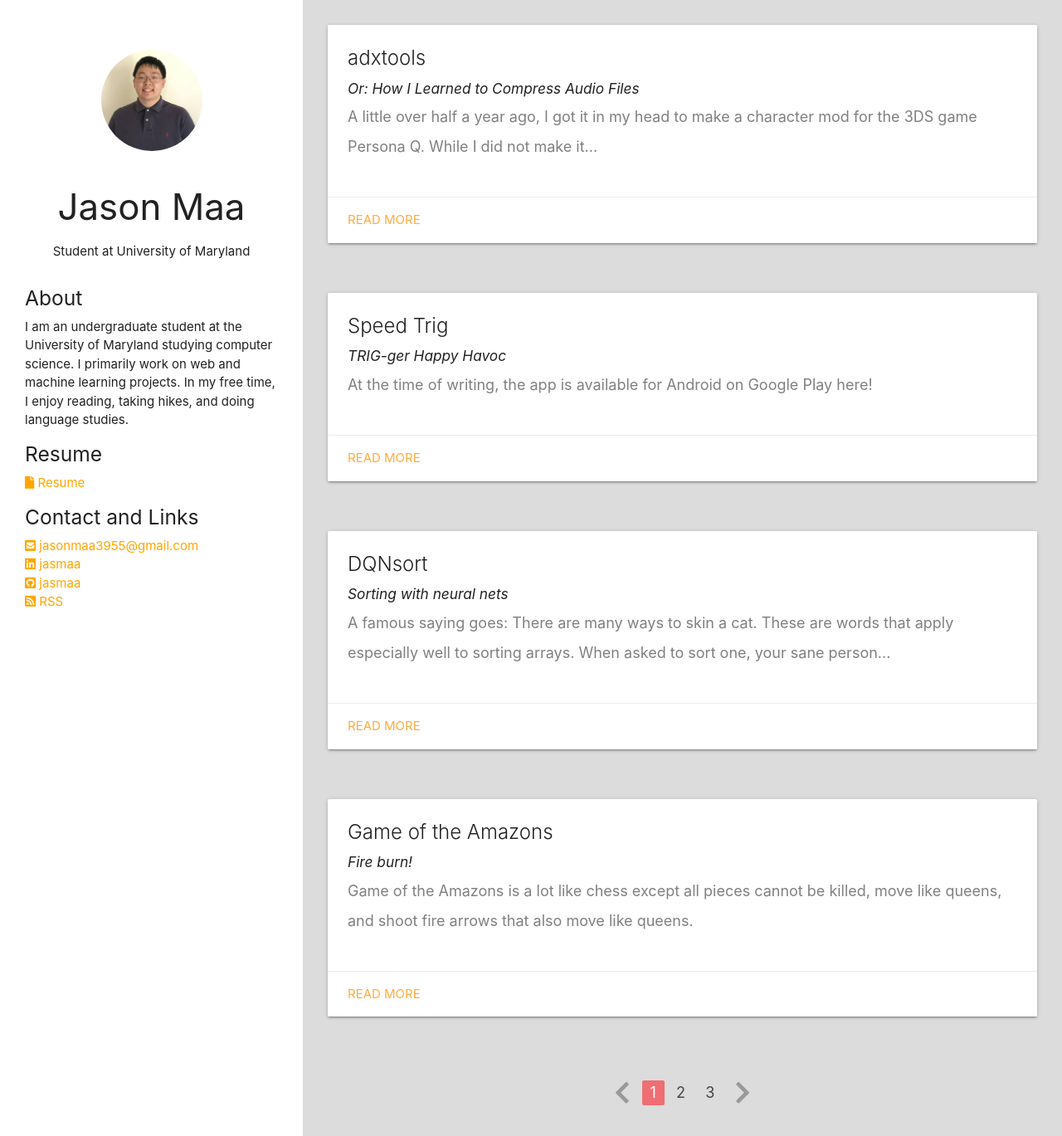
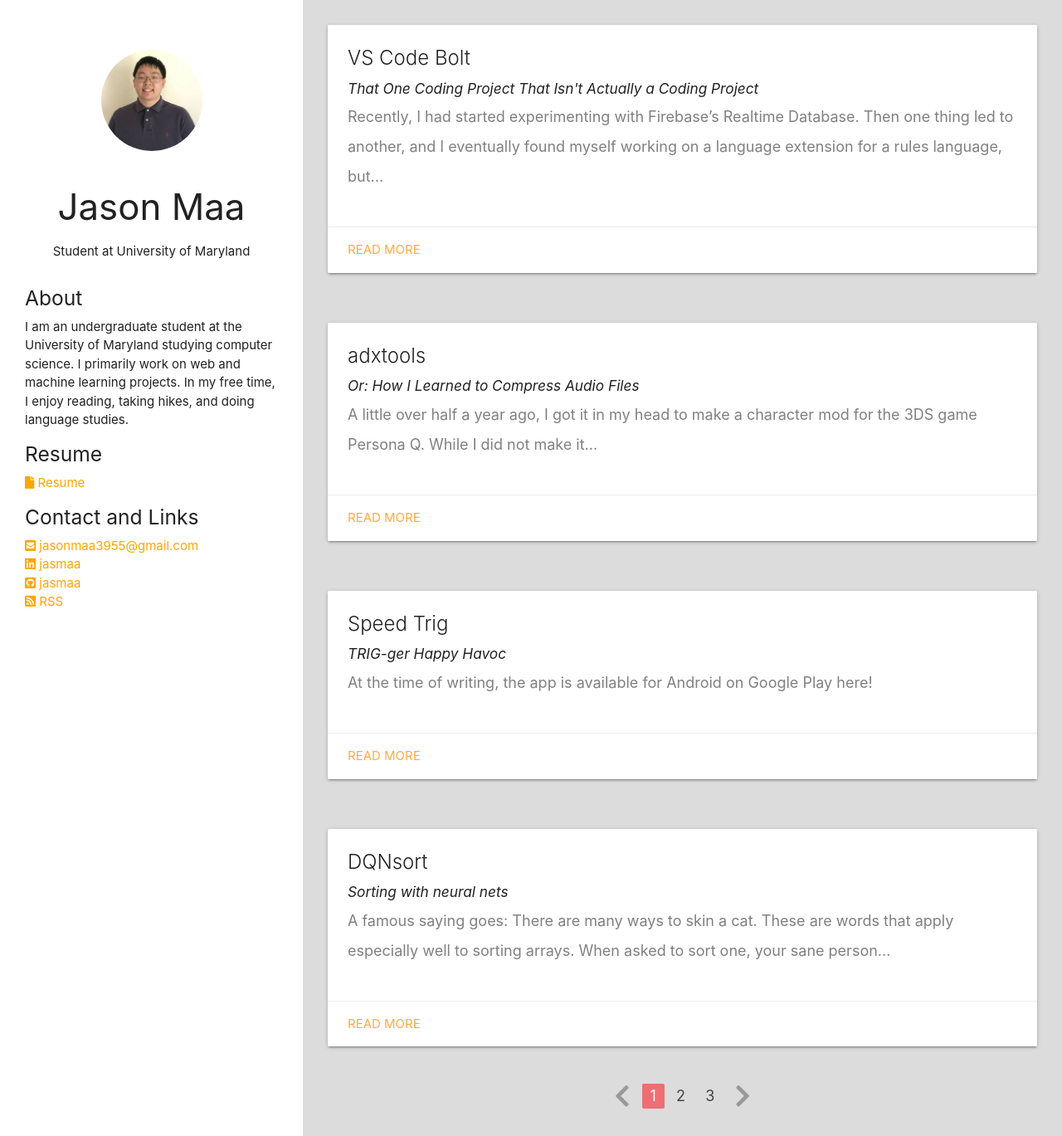
Before and after one commit to jasmaa/jasmaa.github.io, a Jekyll site: the page built from index.html, in a window 1280 px wide and 1369 px high. Shown: the whole window at 83% size. Built offline with Jekyll 4.4.1, drawn with Linux system fonts in a browser that asks for light colours; nearby versions of some CDN libraries; the list of posts is cut into pages by our own code; part of the change alters nothing that is shown.

Commit message:
Fix image style, add vscode bolt post

````diff
--- /dev/null
+++ b/_posts/2020-03-29-vscode-bolt.md
@@ -0,0 +1,188 @@
+---
+layout: post
+title:  "VS Code Bolt"
+subtitle: "That One Coding Project That Isn't Actually a Coding Project"
+date:   2020-03-29
+categories: vscode bolt firebase
+---
+
+Recently, I had started experimenting with Firebase's Realtime Database.
+Then one thing led to another, and I eventually found myself working on a
+language extension for a rules language, but I'm getting ahead of myself.
+
+#### Background
+
+Taking a step back and providing some much-needed background:
+the Firebase Realtime Database is a JSON-based,
+key-value store which makes it easy to start with but also quick to trip up in since
+data doesn't have a well-defined structure. Moreover,
+while a traditional database would be interfaced by a backend acting as a middleman
+to authenticate users and limit the scope of possible queries, Firebase seems to be
+intended to directly interact with the client. This means that security becomes
+a major problem as it has to be enforced directly on the database's end.
+
+Firebase's solution to both of these problems is a rule system. Database rules are written
+into another JSON file and allow one to specify the conditions for data read, write, and validation.
+The rule system solves everything except it also introduces a new problem: giant, unreadable JSON files.
+It seems that the people at Google got tired of writing these rules and made a compiler
+for a new rules language called Bolt which compiles down to the JSON rules.
+
+When my nose led me to Bolt, I latched onto it immediately, having also tired of writing a
+growing, unmanageable set of rules. Jumping into Bolt, my first instinct was to find an
+extension for syntax highlighting, but, unfortunately, none of the available ones on
+the marketplace met my expectations. I made like any sane and normal person and dived
+into making my own!
+
+#### Making Language Extensions
+
+While I develop a lot IN VS Code, I had no actual experience developing
+FOR VS Code. Surprisingly, getting started was quite simple: I was able to bootstrap a new project
+with the Yeoman VS Code extension generator and all a language extension needed after that was a
+TextMate file (`.tmLanguage.json`) where all the parsing rules for the grammar would be written.
+
+So how to write the parsing rules?
+
+The generator thankfully provided a dummy grammar to provide some ground, and I had also
+just taken a programming languages course at university so writing grammars wasn't uncharted
+territory. However, figuring out how to write these rules and finding a place to start was
+still a daunting task. Looking at the grammars defined by both my Bolt extension predecessors as well as the
+JS grammar file for VS Code itself, I began to get a grasp of how to write grammars in TextMate.
+
+TextMate works by matching constructs using regular expressions.
+Constructs can be either matched using a single regex or by trying to match regexes
+for the beginning and end of a construct. The latter kind of match is
+especially useful for constructs that enclose things such as strings.
+
+As an example, this regex was used to match the beginning of function declarations:
+
+```
+(function\\s)?\\s*([a-zA-Z_$]\\w*)\\s*(\\()((?:[a-zA-Z_$]\\w*)(?:,\\s*(?:[a-zA-Z_$]\\w*))*)?(\\))\\s*{
+```
+
+...which looks like a complete mess at first until it gets broken down:
+
+![Function declaration regex](/images/vscode_bolt/function_declaration.png)
+
+The regex above uses a lot of captures groups since TextMate uses those to assign scopes to
+parts of a construct which determines how text gets highlighted. In addition, capture groups
+can also be used to nest patterns for more constructs as seen in capture group 4 below
+which tries to find and match argument names in the function header.
+
+```
+"beginCaptures": {
+    "1": {
+		"name": "storage.type.function.bolt"
+	},
+	"2": {
+		"name": "entity.name.function.bolt"
+	},
+	"3": {
+		"name": "punctuation.definition.parameters.begin.bolt"
+	},
+	"4": {
+		"patterns": [{
+			"name": "variable.parameter.function.bolt",
+			"match": "\\b(?:[a-zA-Z_$]\\w*)"
+		}]
+	},
+	"5": {
+		"name": "punctuation.definition.parameters.end.bolt"
+	}
+},
+```
+
+References to defined constructs can also be included inside other
+constructs which makes it really easy to design a grammar top-down.
+The patterns shown below match the in-between text of a function
+declaration block, saying that the inside of a block can either include
+another `function-declaration` or an expression (`expr`).
+
+```
+"patterns": [
+	{
+		"include": "#function-declaration"
+	},
+	{
+		"include": "#expr"
+	}
+]
+```
+
+The rest of the project boiled down to writing regex rules to match key constructs
+and placing them properly into my hierarchy.
+
+![Parsing hierarchy](/images/vscode_bolt/tree.png)
+
+The one difference with TextMate grammar rules and the ones I had written for
+school was that I had to parse entire constructs in one go. The parsers I was
+used to had much more flexibility, using lookaheads to determine nested constructs.
+The best I could do in TextMate was to mimic this by specifying the patterns in the
+in-between of an enclosed construct.
+
+Debugging the extension throughout was also a nightmare. Writing the regexes was already
+bad enough since they had to be written using escapes, but TextMate's limitations meant
+that more work for parsing fell on the regexes, leading to very long and complicated expressions.
+Trudging through, I eventually got the extension to a place where most of the
+language constructs were written into the TextMate grammar.
+
+#### Opening Up Shop
+
+At this point I was ready to release it to the marketplace. Packaging up the extension for
+release was simple with `vsce` but my experience with other markplaces told
+me that publishing my extension was likely going to be a hassle.
+
+Turns out I was wrong.
+
+It was surprisingly easy to publish to the VS Code Marketplace: all I had
+to do was get an Azure personal access token and publish the package. From there,
+it was a matter of doing some aesthetic clean up and adding
+some badges and my Bolt language extension was ready for anyone to use!
+
+![Marketplace page](/images/vscode_bolt/marketplace.png)
+
+#### Improvements and Conclusion
+
+While the syntax highlighter works quite nicely overall, more could still be done with
+it. One issue is that I did not name scopes for all language structures so
+while highlighting may look acceptable with the default theme, other themes might render
+syntax differently.
+
+It also appears that a lot of JavaScript functionality is supported in Bolt
+which was not encoded in my grammar. While I had initially tested what JS I could write by
+compiling arbitrary statements and seeing if they worked, definitively solving this problem
+would require a deep dive into the Bolt compiler's source which I am not going to do as of now.
+However, for the most part, the highlighter covers the kind of Bolt that most people will probably
+be writing (or so I hope).
+
+In the end, I am surprisingly proud of this project despite not having written any code for it.
+I didn't expect to ever use any of the parsing stuff I learned when I took programming
+languages, having written it off as too low-level and faraway from the world of
+app development, but here I am today, a wiser man. I also find it ironic that in an effort
+to not have to write large, unreadable JSON files, I ended up making this project
+which is, at it's core, a large, complicated, and very unreadable JSON file.
+
+Life is full of many mysteries and contradictions.
+
+#### Appendix A: Fun with FOSS
+
+At the start, I had originally just intended to make a pull request to one of the other Bolt extensions,
+but when I peeked at their repositories, I found that
+[both](https://github.com/smkamranqadri/vscode-bolt-language)
+[projects](https://github.com/ThadeuLuz/vsce-firebase-bolt)
+had actually done a straight one-to-one adaption of a set of rules originating from a
+[package written years ago for Sublime](https://github.com/davideast/bolt-sublime)
+by a Googler who, in turn, had lifted parts of his grammar off of someone else's
+[personal JS Sublime language package](https://github.com/btford/sublime-text-javascript)!
+
+This long chain of forking was the primary reason why I had hesitated to make
+a pull request to begin with. The grammars appeared to have been machine converted from
+the original XML into JSON which made them somewhat of a nightmare to read
+and modify. I was also not sure what both creators treated as the ground truth
+for their grammars and decided it was just easier to make my own grammar scratch.
+
+On the other hand, it's amazing to see code(?) work its way up to the present. Some rules from the
+original JS language package date as far back to 2012 and have haphazardly made their way
+across different projects for different editors, residing in different forms, to end up
+being used by thousands today and scrutinized by a flakey college student 8 years later. I think it's
+one thing when talking about old code in a long-running project but it's another to see code move across
+different projects and contexts over time.
--- a/css/style.css
+++ b/css/style.css
@@ -61,11 +61,6 @@
   }
 }
 
-
-img {
-  width: 60vmin;
-}
-
 p {
   color: gray;
   font-size: 1.2em;
@@ -98,6 +93,12 @@ img {
   margin-right: auto;
   margin-top: 1em;
   margin-bottom: 1em;
+  width: 40em;
+}
+@media only screen and (max-width: 1000px) {
+  img {
+    width: 20em;
+  }
 }
 
 strong {
````
Also changed, not shown: images/vscode_bolt/function_declaration.png (added), images/vscode_bolt/marketplace.png (added), images/vscode_bolt/tree.png (added).
